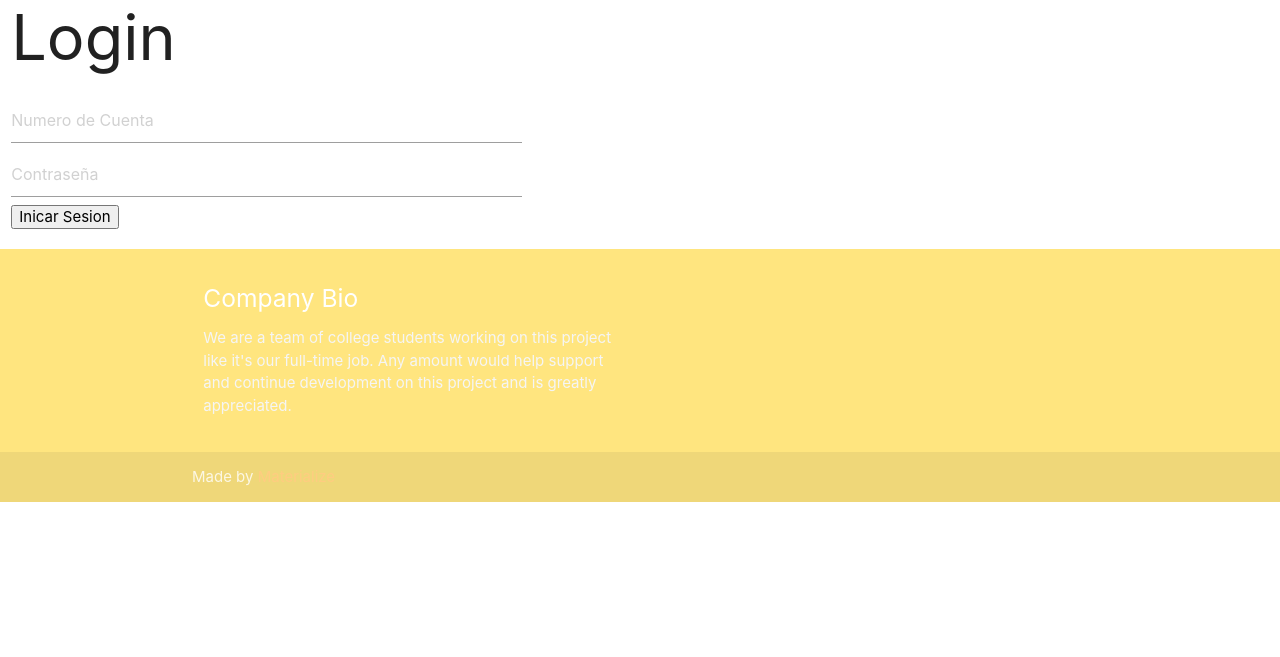
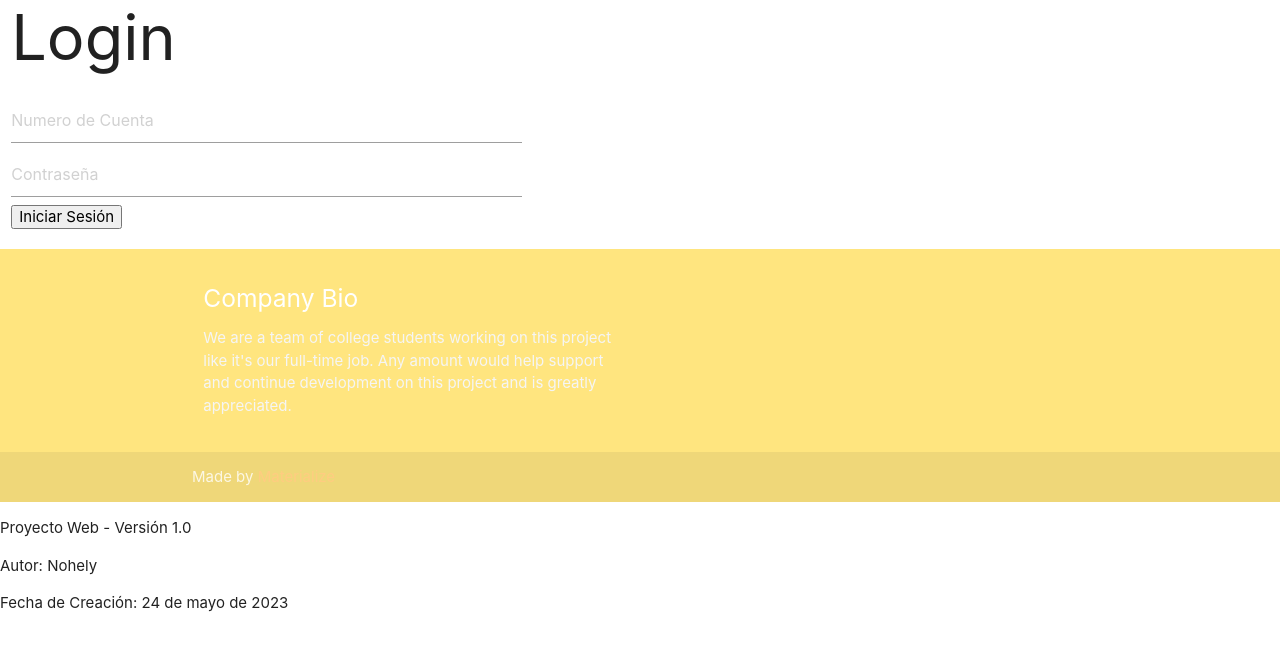
Before and after one commit to MirshaNohely/programacionWeb2, a PHP site: page / in a window 1280 px wide. Shown: the part 143-800 px from the top of the page. Run offline with PHP 8.4, Linux system fonts and the light colour scheme; some libraries are stand-ins or nearby versions.

Commit message:
actualizando

```diff
--- a/public_html/fesaragon.sql
+++ b/public_html/fesaragon.sql
@@ -13,7 +13,7 @@ CREATE TABLE  `persona`(
 `direccion` text not null,
 `telefono` varchar (8) not null,
 `email` text not null,
-`password` varchar (8) not null,
+`password` varchar (12) not null,
 `fecha_registro` datetime not null default current_timestamp,
 `permisos` int (11) not null default '2'
 )engine=Innodb default charset=utf8;
--- /dev/null
+++ b/public_html/firma_proyecto.php
@@ -0,0 +1,12 @@
+<?php
+$nombreProyecto = "Proyecto Web";
+$autor = "Nohely";
+$version = "1.0";
+$fechaCreacion = "24 de mayo de 2023";
+?>
+
+<footer>
+  <p><?php echo $nombreProyecto; ?> - Versión <?php echo $version; ?></p>
+  <p>Autor: <?php echo $autor; ?></p>
+  <p>Fecha de Creación: <?php echo $fechaCreacion; ?></p>
+</footer>
--- a/public_html/index.php
+++ b/public_html/index.php
@@ -1,19 +1,20 @@
 <?php include "header.php" ?>
 
 <div class="row">
-        <div   class="col s12 m5">
+  <div class="col s12 m5">
     <div>
       <h1>Login</h1>
-                <form   method="POST"  action="logica/loguear.php">
+      <form method="POST" action="logica/loguear.php">
         <input type="text" name="no_cuenta" placeholder="Numero de Cuenta" />
         <br />
         <input type="text" name="clave" placeholder="Contraseña" />
         <br />
-                    <button type="submit">Inicar Sesion</button>
+        <button type="submit">Iniciar Sesión</button>
       </form>
-
+    </div>
   </div>
 </div>
 
-   </div>
 <?php include "footer.php" ?>
+
+<?php include 'firma_proyecto.php'; ?>
```
Also changed, not shown: public_html/actualizar.php (added, +20 -0 lines), public_html/index.html (line endings or trailing spaces), public_html/indexError.php (line endings or trailing spaces), public_html/logicaListado.php (line endings or trailing spaces). Lines whose indentation alone changed are shown as unchanged.
